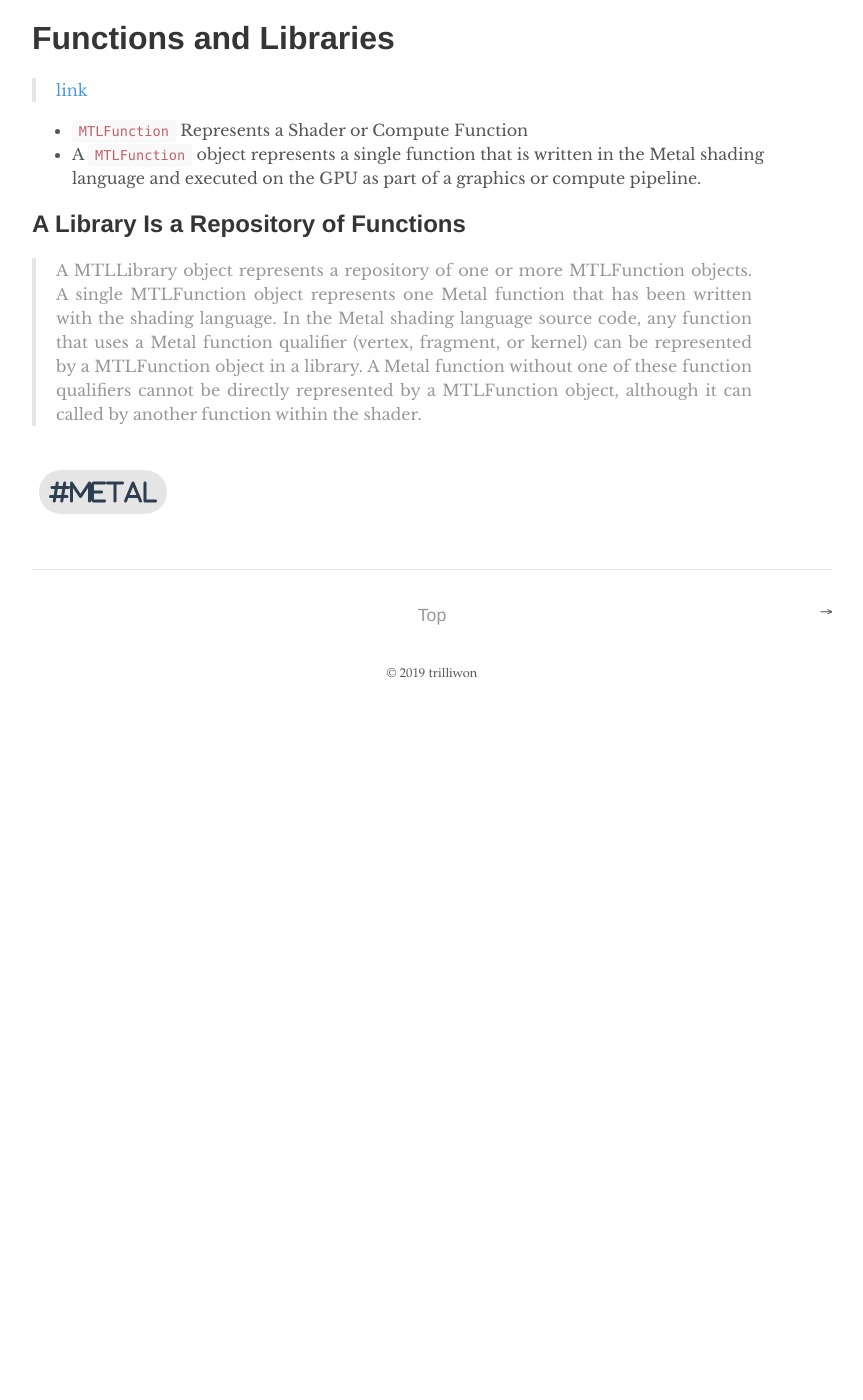
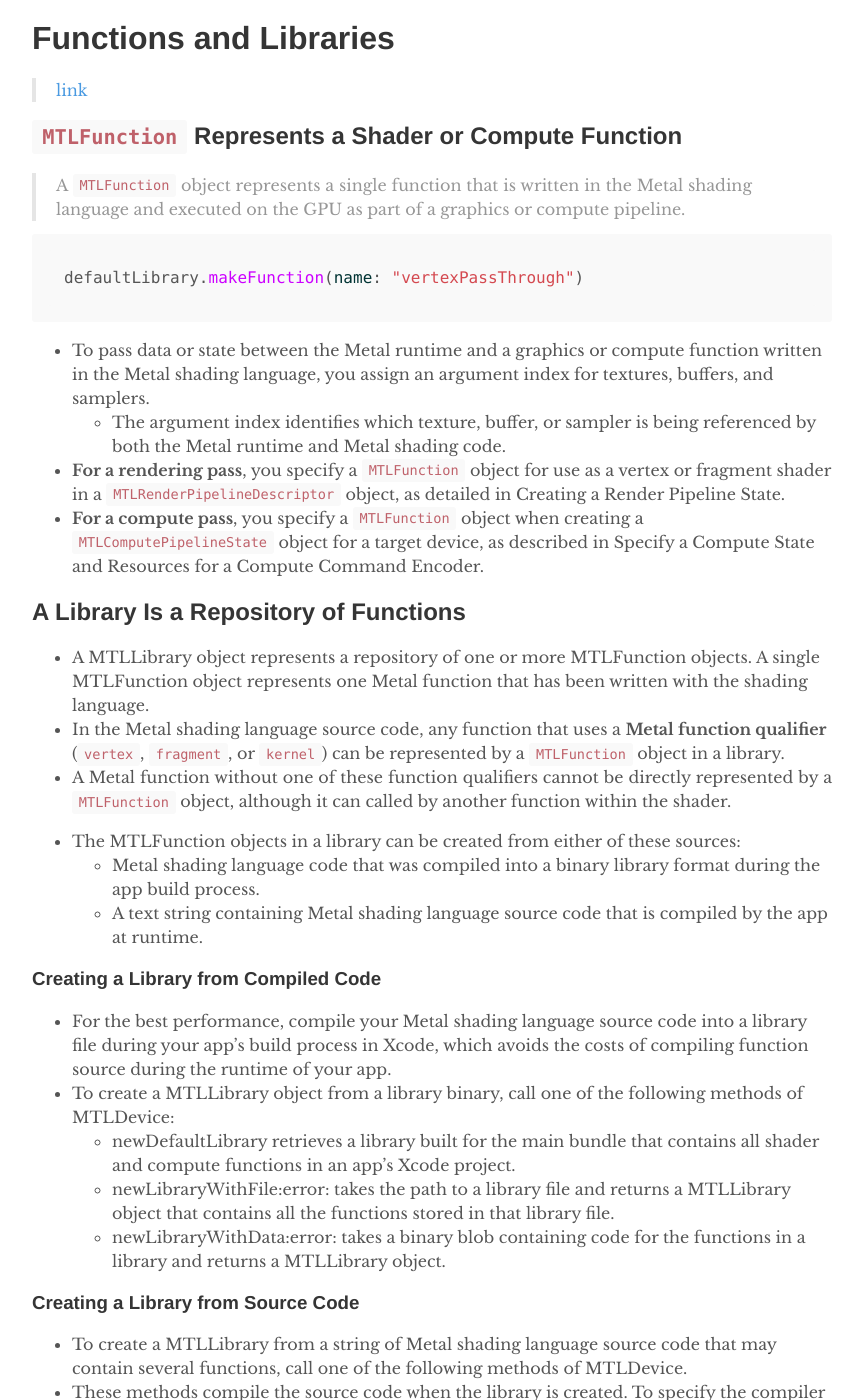
Before and after one commit to trilliwon/ABL, a Jekyll site: the page built from _posts/metal/2019-04-30-metal-3.md, in a window 1280 px wide and 1400 px high, scrolled down 297 px. Shown: the whole window, without its empty margins (208-1071 px from the left). Built offline with Jekyll 4.4.1, drawn with Linux system fonts in a browser that asks for light colours; nearby versions of some CDN libraries; before the commit the page ends 1014 px from its top, so only the background shows below that; some of the changed text lies outside the part shown.

````diff
--- a/_posts/metal/2019-04-30-metal-3.md
+++ b/_posts/metal/2019-04-30-metal-3.md
@@ -9,9 +9,59 @@ tag: [Metal]
 
 > [link](https://developer.apple.com/library/archive/documentation/Miscellaneous/Conceptual/MetalProgrammingGuide/Prog-Func/Prog-Func.html)
 
-- `MTLFunction` Represents a Shader or Compute Function
-- A `MTLFunction` object represents a single function that is written in the Metal shading language and executed on the GPU as part of a graphics or compute pipeline.
+## `MTLFunction` Represents a Shader or Compute Function
+
+> A `MTLFunction` object represents a single function that is written in the Metal shading language and executed on the GPU as part of a graphics or compute pipeline.
+
+```swift
+defaultLibrary.makeFunction(name: "vertexPassThrough")
+```
+
+- To pass data or state between the Metal runtime and a graphics or compute function written in the Metal shading language, you assign an argument index for textures, buffers, and samplers.
+    - The argument index identifies which texture, buffer, or sampler is being referenced by both the Metal runtime and Metal shading code.
+
+- **For a rendering pass**, you specify a `MTLFunction` object for use as a vertex or fragment shader in a `MTLRenderPipelineDescriptor` object, as detailed in Creating a Render Pipeline State.
+- **For a compute pass**, you specify a `MTLFunction` object when creating a `MTLComputePipelineState` object for a target device, as described in Specify a Compute State and Resources for a Compute Command Encoder.
+
 
 ## A Library Is a Repository of Functions
 
-> A MTLLibrary object represents a repository of one or more MTLFunction objects. A single MTLFunction object represents one Metal function that has been written with the shading language. In the Metal shading language source code, any function that uses a Metal function qualifier (vertex, fragment, or kernel) can be represented by a MTLFunction object in a library. A Metal function without one of these function qualifiers cannot be directly represented by a MTLFunction object, although it can called by another function within the shader.
+- A MTLLibrary object represents a repository of one or more MTLFunction objects. A single MTLFunction object represents one Metal function that has been written with the shading language.
+- In the Metal shading language source code, any function that uses a **Metal function qualifier** (`vertex`, `fragment`, or `kernel`) can be represented by a `MTLFunction` object in a library.
+- A Metal function without one of these function qualifiers cannot be directly represented by a `MTLFunction` object, although it can called by another function within the shader.
+
+
+- The MTLFunction objects in a library can be created from either of these sources:
+    - Metal shading language code that was compiled into a binary library format during the app build process.
+    - A text string containing Metal shading language source code that is compiled by the app at runtime.
+
+### Creating a Library from Compiled Code
+
+- For the best performance, compile your Metal shading language source code into a library file during your app's build process in Xcode, which avoids the costs of compiling function source during the runtime of your app.
+- To create a MTLLibrary object from a library binary, call one of the following methods of MTLDevice:
+    - newDefaultLibrary retrieves a library built for the main bundle that contains all shader and compute functions in an app’s Xcode project.
+    - newLibraryWithFile:error: takes the path to a library file and returns a MTLLibrary object that contains all the functions stored in that library file.
+    - newLibraryWithData:error: takes a binary blob containing code for the functions in a library and returns a MTLLibrary object.
+
+### Creating a Library from Source Code
+
+- To create a MTLLibrary from a string of Metal shading language source code that may contain several functions, call one of the following methods of MTLDevice.
+- These methods compile the source code when the library is created. To specify the compiler options to use, set the properties in a MTLCompileOptions object.
+    - `newLibraryWithSource:options:error:` synchronously compiles source code from the input string to create MTLFunction objects and then returns a MTLLibrary object that contains them.
+    - `newLibraryWithSource:options:completionHandler:` asynchronously compiles source code from the input string to create MTLFunction objects and then returns a MTLLibrary object that contains them. completionHandler is a block of code that is invoked when object creation is completed.
+
+### Getting a Function from a Library
+
+- The `newFunctionWithName:` method of MTLLibrary returns a MTLFunction object with the requested name. If the name of a function that uses a Metal shading language function qualifier is not found in the library, then newFunctionWithName: returns nil.
+
+```swift
+defaultLibrary.makeFunction(name: "vertexPassThrough")
+```
+
+### Determining Function Details at Runtime
+
+- Because the actual contents of a `MTLFunction` object are defined by a graphics shader or compute function that may be compiled before the MTLFunction object was created, its source code might not be directly available to the app. You can query the following MTLFunction properties at run time:
+
+- `name`, a string with the name of the function.
+- `functionType`, which indicates whether the function is declared as a vertex, fragment, or compute function.
+- `vertexAttributes`, an array of MTLVertexAttribute objects that describe how vertex attribute data is organized in memory and how it is mapped to vertex function arguments.
````
Also changed, not shown: _posts/metal/2019-05-09-metal-4.md (added, +39 -0 lines), _posts/tips/2019-05-14-a-cname-records.md (added, +21 -0 lines).
